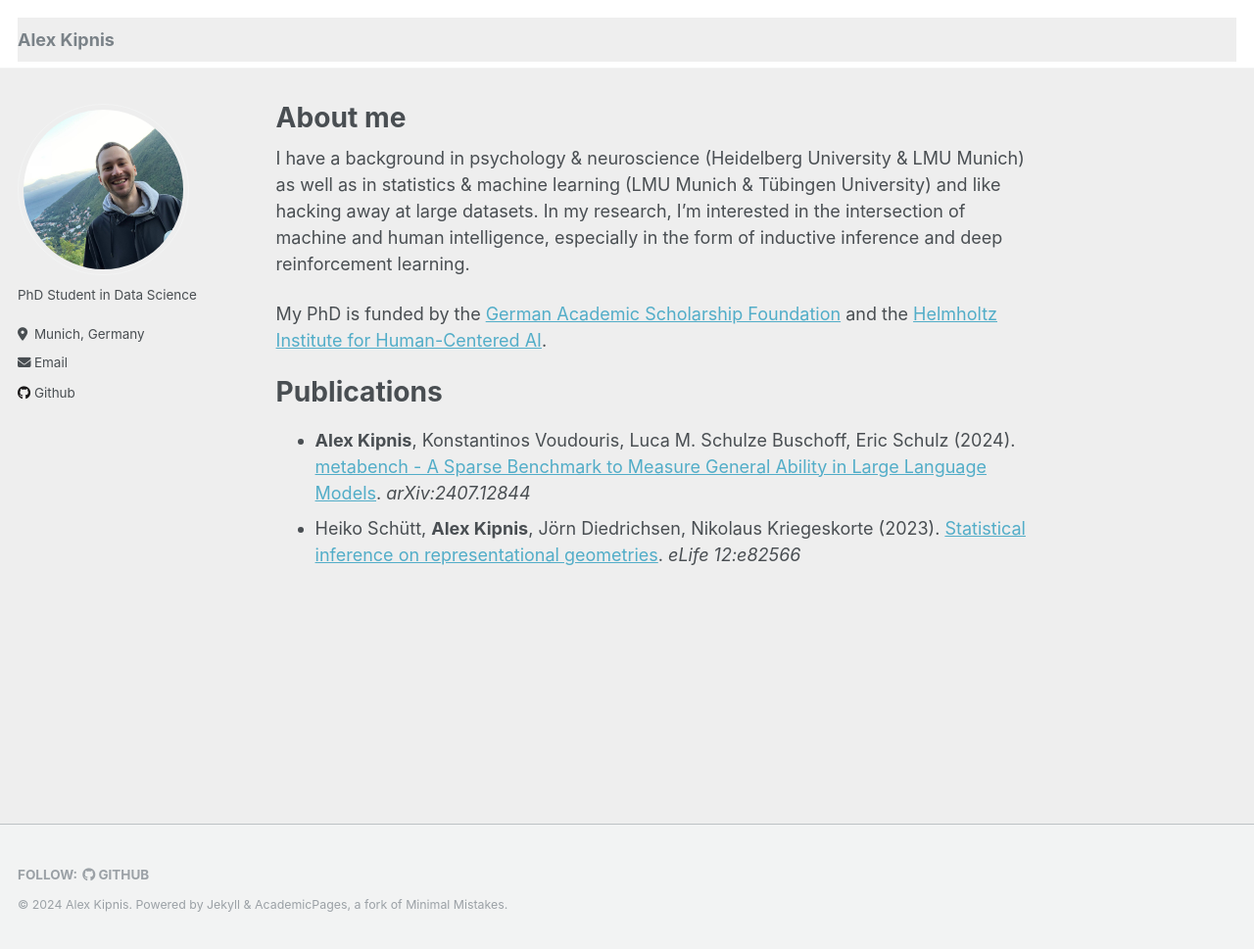
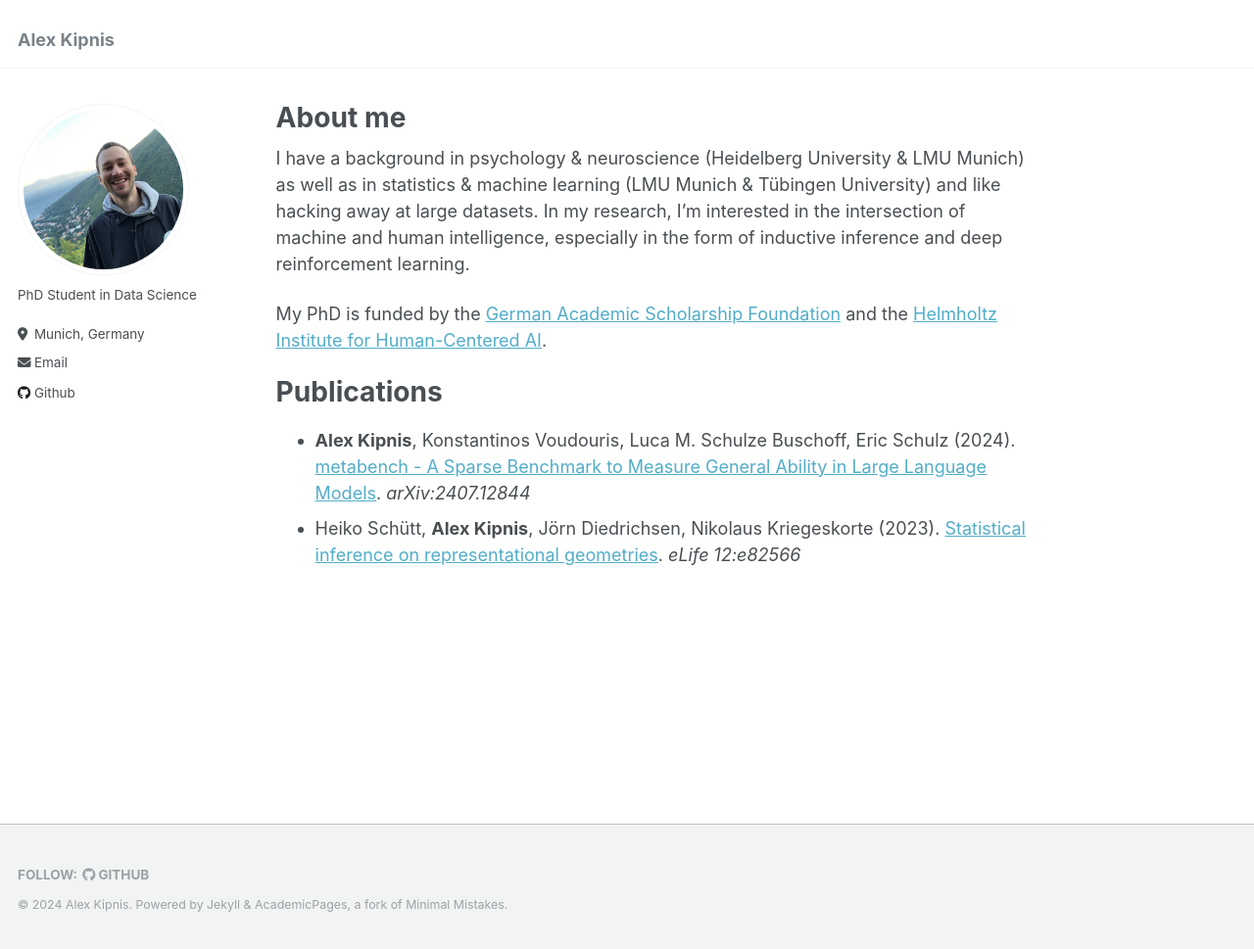
Before and after one commit to adkipnis/adkipnis.github.io, a Jekyll site: the page built from _pages/about.md, in a window 1280 px wide and 969 px high. Shown: the whole window at 98% size. Built offline with Jekyll 4.4.1, drawn with Linux system fonts in a browser that asks for light colours.

Commit message:
Revert "Update _variables.scss"
This reverts commit 1cd74898ecd3421701087c90b14440e425d6aa79.

```diff
--- a/_sass/_variables.scss
+++ b/_sass/_variables.scss
@@ -62,7 +62,7 @@ $light-gray                 : mix(#fff, $gray, 50%);
 $lighter-gray               : mix(#fff, $gray, 90%);
 
 $body-color                 : #fff;
-$background-color           : #eeeeee;
+$background-color           : #fff;
 $code-background-color      : #fafafa;
 $code-background-color-dark : $light-gray;
 $text-color                 : $dark-gray;
```
